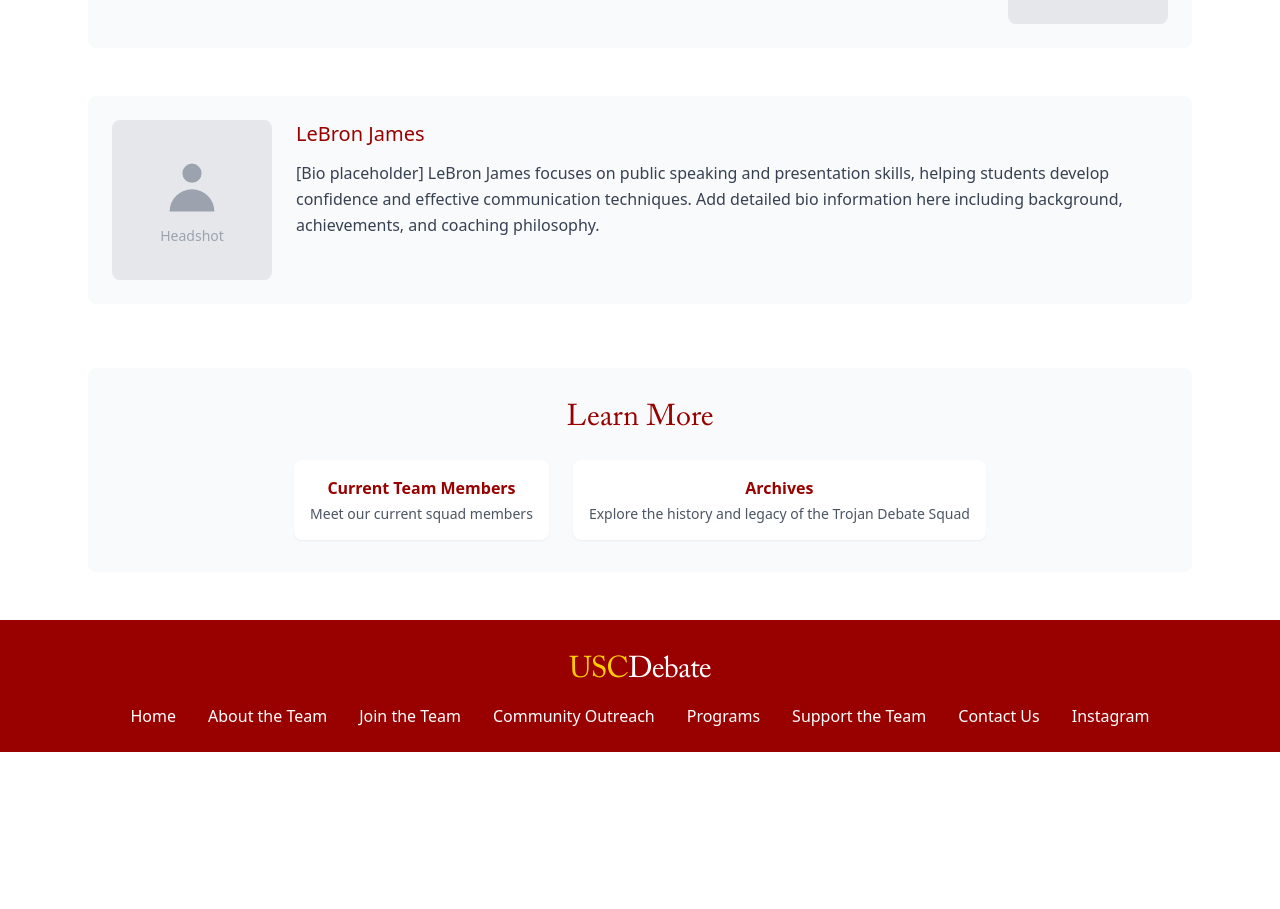
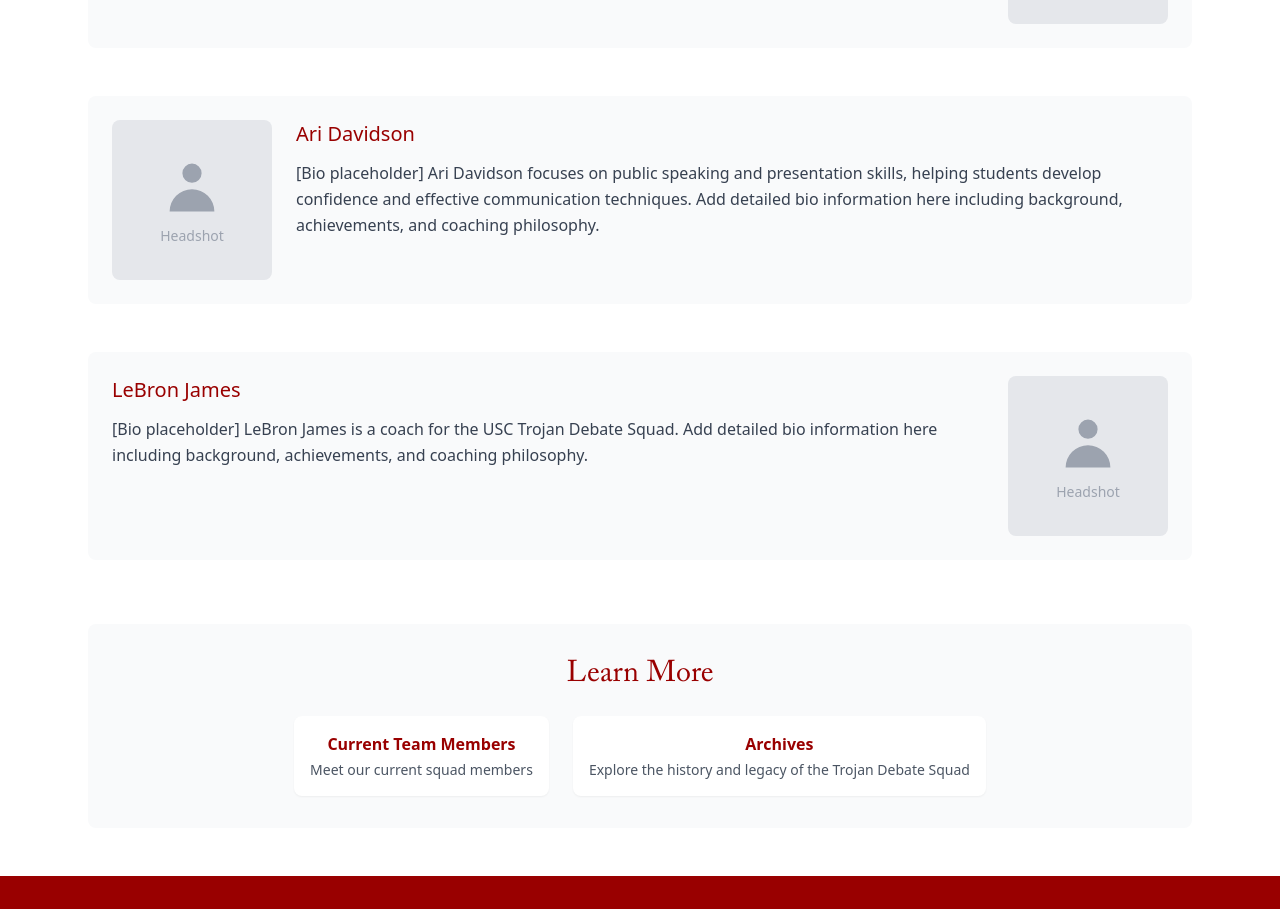
Before and after one commit to adarshzip/tds, a Next.js app: page /about in a window 1280 px wide. Shown: the part 2140-3049 px from the top of the page. Before the commit the page ends 2892 px from the top, so only its background shows below. Built offline with nearby package versions, Linux system fonts and the light colour scheme; a web font is replaced by a local one; what tailwind-fontawesome would draw is missing.

Commit message:
ari
my fault gang

```diff
--- a/app/about/page.tsx
+++ b/app/about/page.tsx
@@ -107,7 +107,7 @@
                                 <p className="text-gray-700 leading-relaxed">[Bio placeholder] Nate Martin specializes in evidence analysis and research methodology, helping students develop strong argumentative foundations. Add detailed bio information here including background, achievements, and coaching philosophy.</p>
                             </div>
                         </div>
-                        {/* LeBron James */}
+                        {/* Ari Davidson */}
                         <div className="flex flex-col md:flex-row gap-6 items-start bg-gray-50 rounded-lg p-6">
                             <div className="w-40 h-40 bg-gray-200 rounded-lg flex items-center justify-center flex-shrink-0">
                                 <div className="text-gray-400 text-center">
@@ -118,8 +118,23 @@
                                 </div>
                             </div>
                             <div className="flex-1">
+                                <h3 className="text-usc-red text-xl mb-3">Ari Davidson</h3>
+                                <p className="text-gray-700 leading-relaxed">[Bio placeholder] Ari Davidson focuses on public speaking and presentation skills, helping students develop confidence and effective communication techniques. Add detailed bio information here including background, achievements, and coaching philosophy.</p>
+                            </div>
+                        </div>
+                        {/* LEBRONNNNN */}
+                        <div className="flex flex-col md:flex-row-reverse gap-6 items-start bg-gray-50 rounded-lg p-6">
+                            <div className="w-40 h-40 bg-gray-200 rounded-lg flex items-center justify-center flex-shrink-0">
+                                <div className="text-gray-400 text-center">
+                                    <svg className="w-16 h-16 mx-auto mb-2" fill="currentColor" viewBox="0 0 20 20">
+                                        <path fillRule="evenodd" d="M10 9a3 3 0 100-6 3 3 0 000 6zm-7 9a7 7 0 1114 0H3z" clipRule="evenodd" />
+                                    </svg>
+                                    <p className="text-sm">Headshot</p>
+                                </div>
+                            </div>
+                            <div className="flex-1">
                                 <h3 className="text-usc-red text-xl mb-3">LeBron James</h3>
-                                <p className="text-gray-700 leading-relaxed">[Bio placeholder] LeBron James focuses on public speaking and presentation skills, helping students develop confidence and effective communication techniques. Add detailed bio information here including background, achievements, and coaching philosophy.</p>
+                                <p className="text-gray-700 leading-relaxed">[Bio placeholder] LeBron James is a coach for the USC Trojan Debate Squad. Add detailed bio information here including background, achievements, and coaching philosophy.</p>
                             </div>
                         </div>
                     </div>
```
